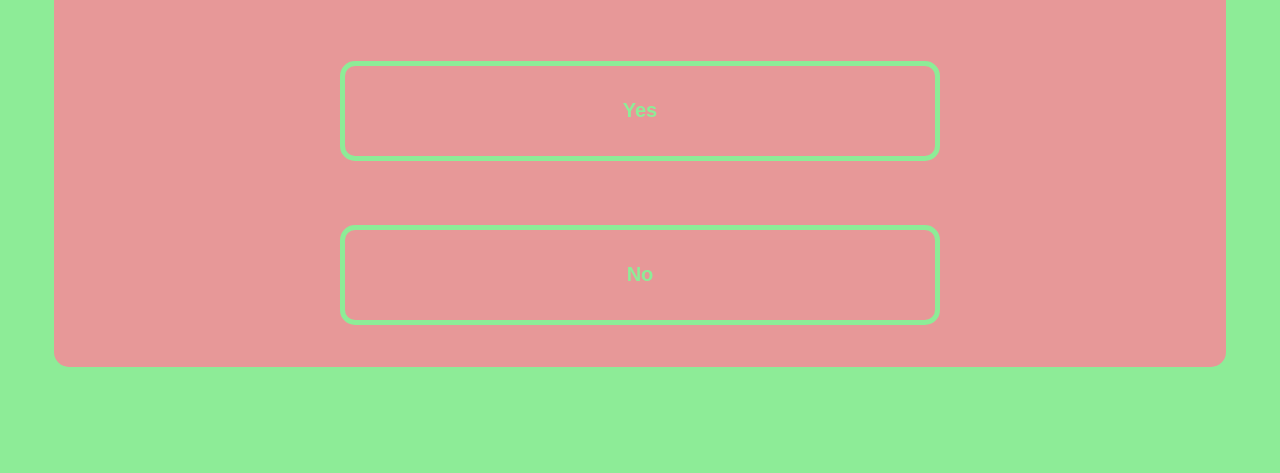
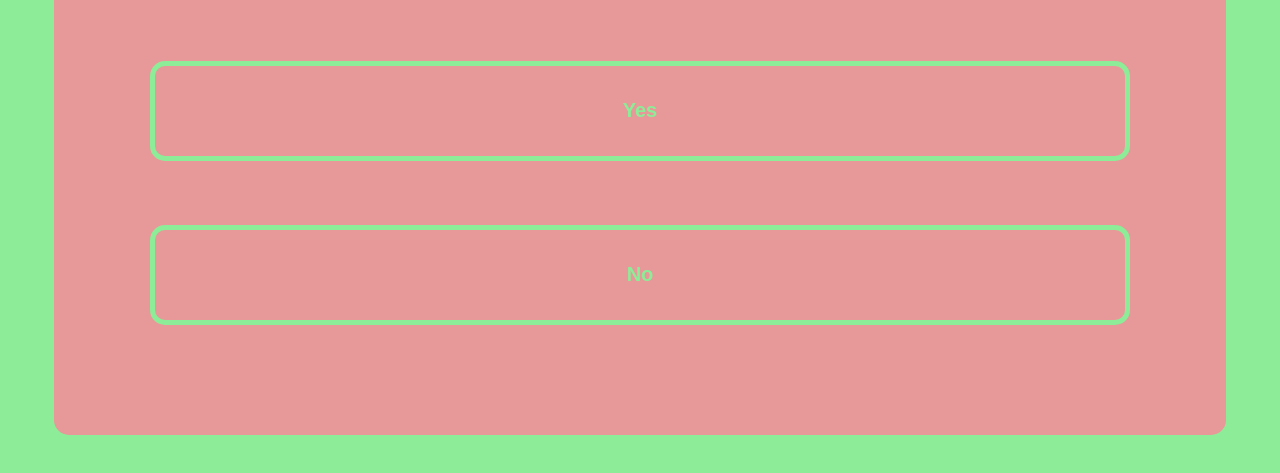
Before and after one commit to dereky1/vDay, a plain HTML site: page index.html in a window 1280 px wide. Shown: the part 325-798 px from the top of the page. Drawn offline with Linux system fonts and the light colour scheme.

Commit message:
fixed height

```diff
--- a/styles.css
+++ b/styles.css
@@ -2,6 +2,8 @@ html{
   background-color: hsla(126, 72%, 74%, 1);
   background-size:auto;
   background-repeat: repeat;
+  width:100%;
+  height:100%;
 }
 
 body{
@@ -9,6 +11,7 @@ body{
   color: hsla(126, 72%, 74%, 1);
   width:90%;
   height:90%;
+  min-height:90%;
   padding:10px;
   margin: 20px auto;
   text-align:center;
@@ -23,7 +26,7 @@ form {
 
 button {
   height: 5em;
-  width: 30em;
+  width: 90%;
   border: 5px solid hsla(126, 72%, 74%, 1);
   border-radius: 15px;
   color: hsla(126, 72%, 74%, 1);
```
